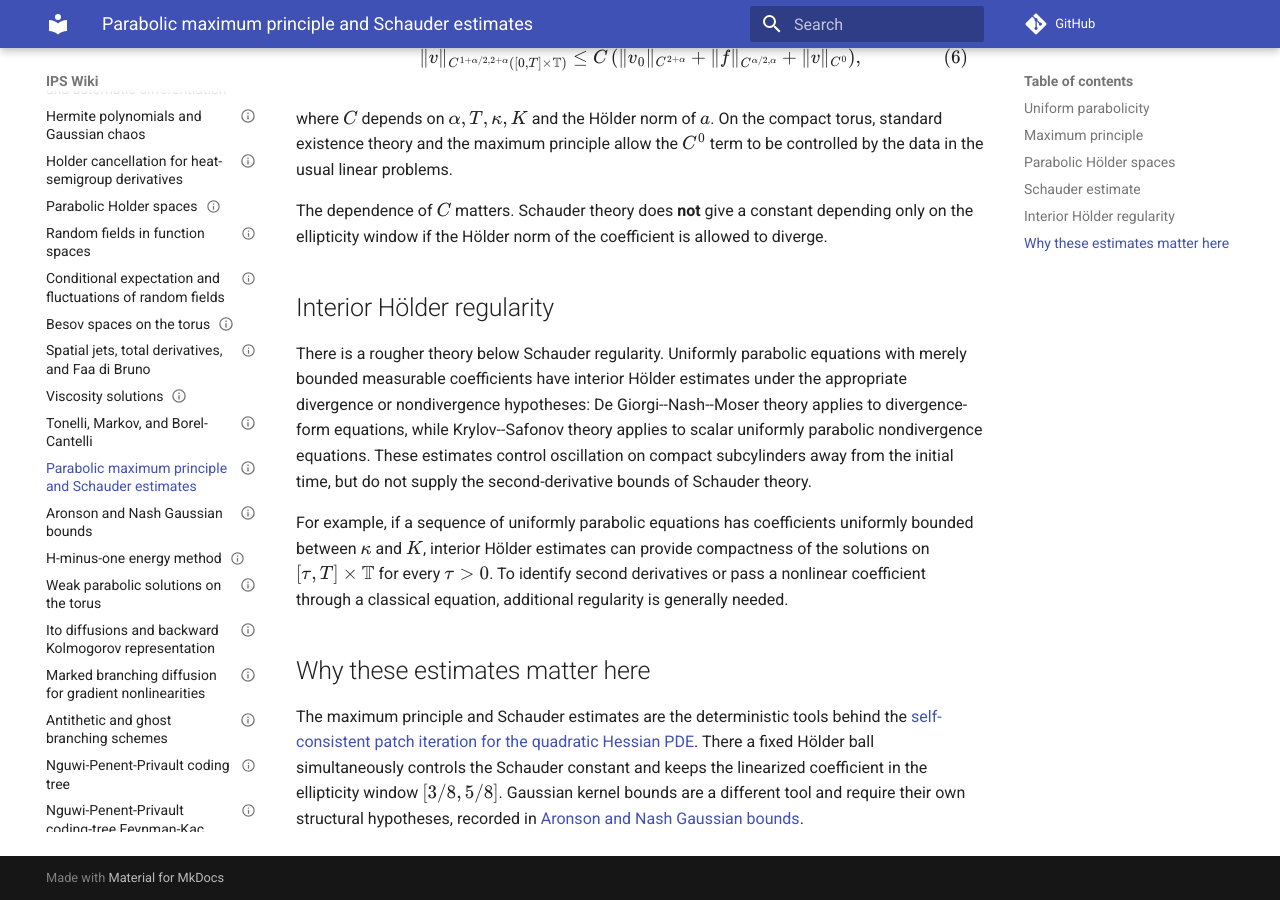
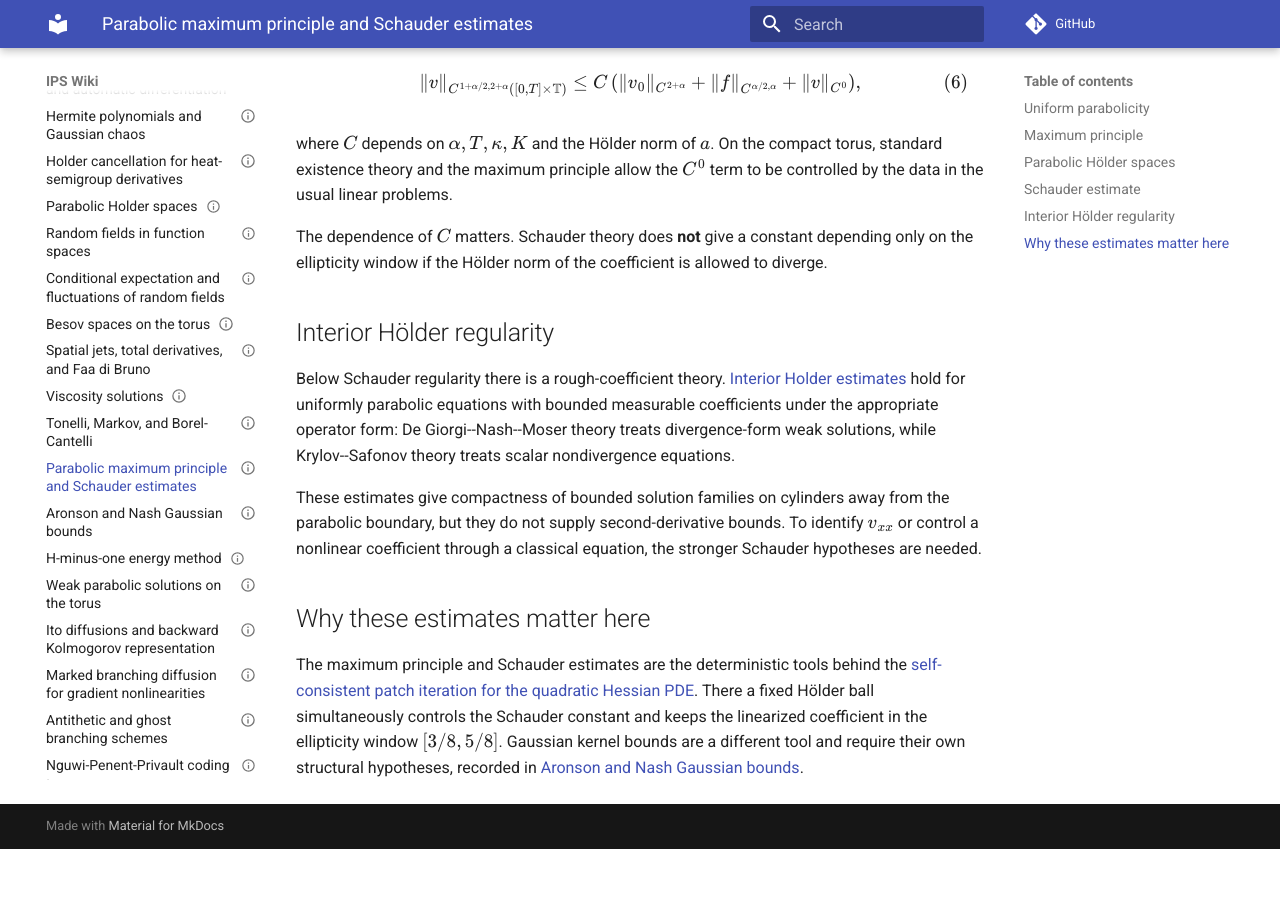
Before and after one commit to maciejgluchowski86-beep/ips-wiki, an MkDocs documentation site: the page built from docs/entries/parabolic-maximum-principle-and-schauder-estimates.md, in a window 1280 px wide and 900 px high, scrolled down 1913 px. Built offline with MkDocs 1.6.1 and Material for MkDocs 9.7.7, drawn with Linux system fonts in a browser that asks for light colours; comment, search, counter and statistics services are not loaded; after the commit the page ends 2762 px from its top, so only the background shows below that; some of the changed text lies outside the part shown.

Commit message:
Link Schauder background to interior Holder estimates

```diff
--- a/docs/entries/parabolic-maximum-principle-and-schauder-estimates.md
+++ b/docs/entries/parabolic-maximum-principle-and-schauder-estimates.md
@@ -62,7 +62,7 @@ The maximum principle is an \(L^\infty\) estimate for the *direct* nondivergence
 
 ## Parabolic Hölder spaces
 
-For \(0<\alpha<1\), the parabolic Hölder seminorm uses the scaling \(t\sim x^2\):
+The precise norm is defined in [Parabolic Holder spaces](parabolic-holder-spaces.md). For \(0<\alpha<1\), it uses the scaling \(t\sim x^2\):
 
 $$
 [f]_{C^{\alpha/2,\alpha}}
@@ -108,9 +108,9 @@ The dependence of \(C\) matters. Schauder theory does **not** give a constant de
 
 ## Interior Hölder regularity
 
-There is a rougher theory below Schauder regularity. Uniformly parabolic equations with merely bounded measurable coefficients have interior Hölder estimates under the appropriate divergence or nondivergence hypotheses: De Giorgi--Nash--Moser theory applies to divergence-form equations, while Krylov--Safonov theory applies to scalar uniformly parabolic nondivergence equations. These estimates control oscillation on compact subcylinders away from the initial time, but do not supply the second-derivative bounds of Schauder theory.
+Below Schauder regularity there is a rough-coefficient theory. [Interior Holder estimates](interior-holder-estimates-for-parabolic-equations.md) hold for uniformly parabolic equations with bounded measurable coefficients under the appropriate operator form: De Giorgi--Nash--Moser theory treats divergence-form weak solutions, while Krylov--Safonov theory treats scalar nondivergence equations.
 
-For example, if a sequence of uniformly parabolic equations has coefficients uniformly bounded between \(\kappa\) and \(K\), interior Hölder estimates can provide compactness of the solutions on \([\tau,T]\times\mathbb T\) for every \(\tau>0\). To identify second derivatives or pass a nonlinear coefficient through a classical equation, additional regularity is generally needed.
+These estimates give compactness of bounded solution families on cylinders away from the parabolic boundary, but they do not supply second-derivative bounds. To identify \(v_{xx}\) or control a nonlinear coefficient through a classical equation, the stronger Schauder hypotheses are needed.
 
 ## Why these estimates matter here
 
```
